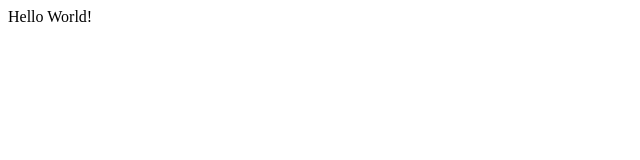
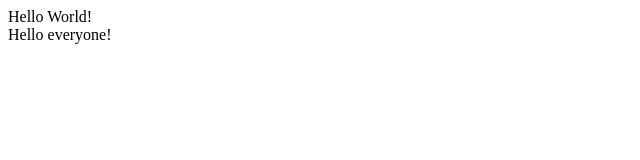
Before and after one commit to dahlendesign/jtestarpages, a plain HTML site: page index.html in a window 1280 px wide. Shown: the full height of the page, 0-640 px from the left. Drawn offline with Linux system fonts and the light colour scheme.

Commit message:
added line

```diff
--- a/index.html
+++ b/index.html
@@ -7,6 +7,7 @@
     <title>Document</title>
 </head>
 <body>
-    Hello World!
+    Hello World! <br>
+    Hello everyone!
 </body>
 </html>
```
